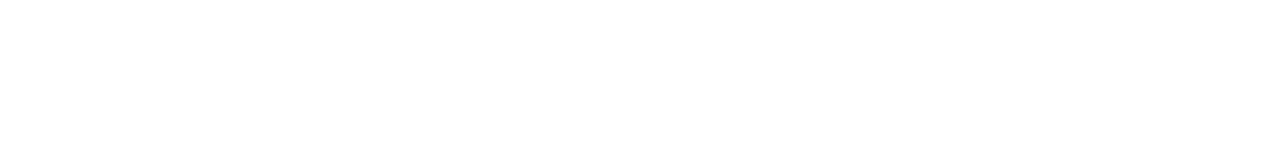
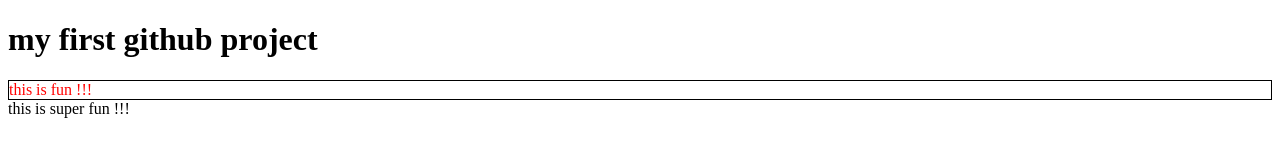
Before and after one commit to dansrour/myfirstproject, a plain HTML site: page index.html in a window 1280 px wide. Drawn offline with Linux system fonts and the light colour scheme.

Commit message:
add 2 div

```diff
--- a/index.html
+++ b/index.html
@@ -5,6 +5,11 @@
     <meta http-equiv="X-UA-Compatible" content="IE=edge" />
     <meta name="viewport" content="width=device-width, initial-scale=1.0" />
     <title>Document</title>
+    <link rel="stylesheet" href="style.css" />
   </head>
-  <body></body>
+  <h1>my first github project</h1>
+  <body>
+    <div class="student-owner">this is fun !!!</div>
+    <div class="student-contributor">this is super fun !!!</div>
+  </body>
 </html>
--- /dev/null
+++ b/style.css
@@ -0,0 +1,10 @@
+* {
+  box-sizing: border-box;
+}
+.student-owner {
+  color: red;
+  border: solid 1px black;
+}
+
+.student-contributor {
+}
```
